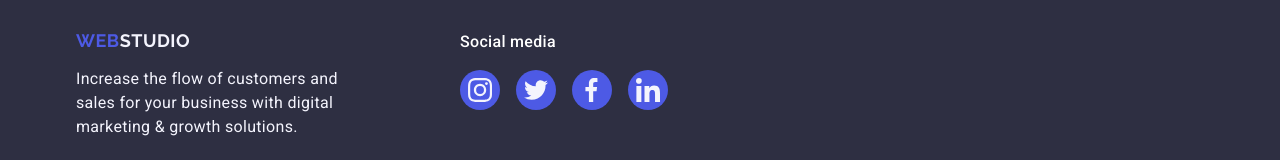
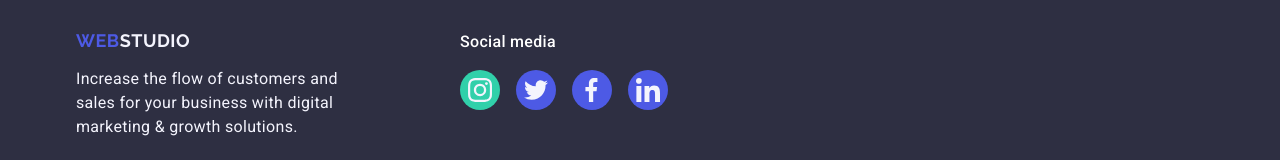
Before and after one commit to elenka-lev/goit-markup-hw-04, a plain HTML site: page index.html in a window 1280 px wide. In both pictures the pointer is over the link 480 px from the left and 3460 px from the top of the page. Shown: the part 3371-3531 px from the top of the page. Drawn offline with nearby package versions, Linux system fonts and the light colour scheme.

Commit message:
Add hover to footer

```diff
--- a/css/styles.css
+++ b/css/styles.css
@@ -426,6 +426,7 @@ img {
     height: 40px;
 
 }
+
 .footer-social-link {
     display: flex;
     width: 100%;
@@ -435,3 +436,7 @@ img {
     align-items: center;
     justify-content: center;
 }
+.footer-social-link:hover,
+.footer-social-link:focus {
+    background-color: #31D0AA;
+}
```
